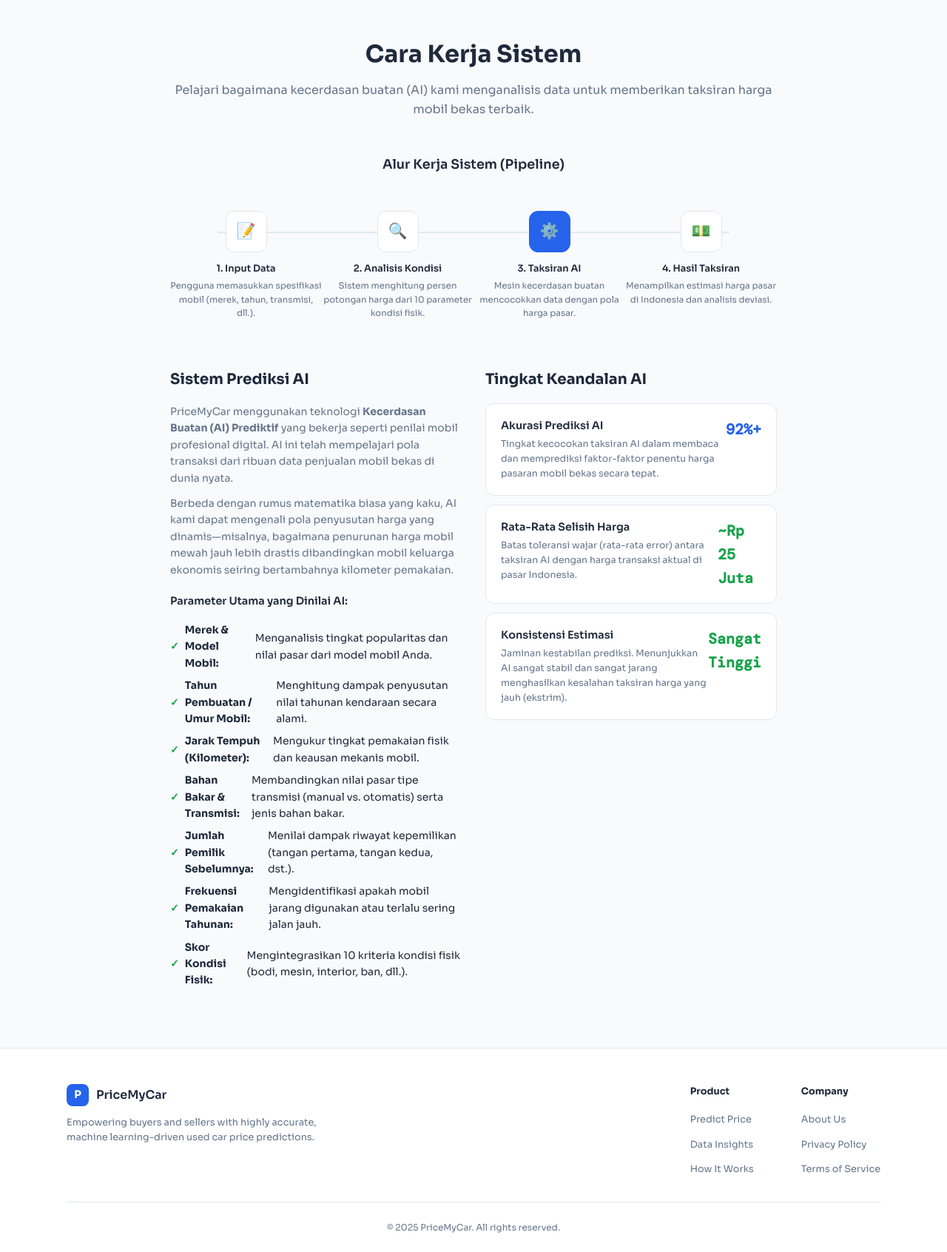
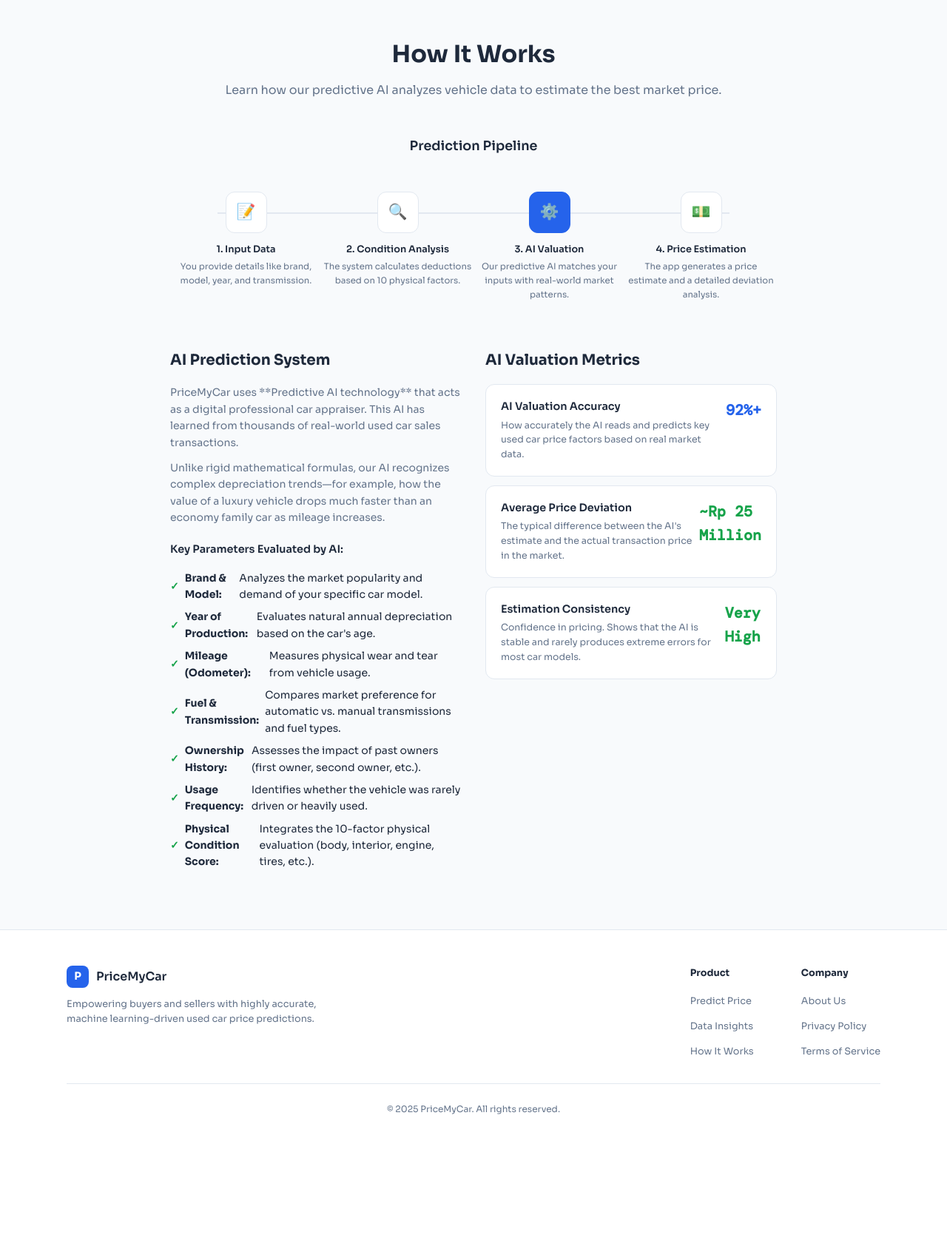
Before and after one commit to Pemula6798/web_app_pricemycar, a Flask app: page /model-info in a window 1280 px wide. Shown: the part 64-1756 px from the top of the page at 74% size. After the commit the page ends 1570 px from the top, so only its background shows below. Run offline with Flask 3, Linux system fonts and the light colour scheme.

Commit message:
Translate all Indonesian text to English for app UI, warnings, and README

```diff
--- a/web_app/templates/model_info.html
+++ b/web_app/templates/model_info.html
@@ -2,46 +2,46 @@
 {% block title %}Model Info - PriceMyCar{% endblock %}
 {% block content %}
 <section class="model-page">
-  <h1>Cara Kerja Sistem</h1>
-  <p class="section-sub">Pelajari bagaimana kecerdasan buatan (AI) kami menganalisis data untuk memberikan taksiran harga mobil bekas terbaik.</p>
+  <h1>How It Works</h1>
+  <p class="section-sub">Learn how our predictive AI analyzes vehicle data to estimate the best market price.</p>
 
-  <h2 style="margin-top:40px;font-size:1.1rem;font-weight:600">Alur Kerja Sistem (Pipeline)</h2>
+  <h2 style="margin-top:40px;font-size:1.1rem;font-weight:600">Prediction Pipeline</h2>
   <div class="pipeline">
-    <div class="pipe-step"><div class="pipe-icon">📝</div><h4>1. Input Data</h4><p>Pengguna memasukkan spesifikasi mobil (merek, tahun, transmisi, dll.).</p></div>
-    <div class="pipe-step"><div class="pipe-icon">🔍</div><h4>2. Analisis Kondisi</h4><p>Sistem menghitung persen potongan harga dari 10 parameter kondisi fisik.</p></div>
-    <div class="pipe-step active"><div class="pipe-icon" style="color:#fff">⚙️</div><h4>3. Taksiran AI</h4><p>Mesin kecerdasan buatan mencocokkan data dengan pola harga pasar.</p></div>
-    <div class="pipe-step"><div class="pipe-icon">💵</div><h4>4. Hasil Taksiran</h4><p>Menampilkan estimasi harga pasar di Indonesia dan analisis deviasi.</p></div>
+    <div class="pipe-step"><div class="pipe-icon">📝</div><h4>1. Input Data</h4><p>You provide details like brand, model, year, and transmission.</p></div>
+    <div class="pipe-step"><div class="pipe-icon">🔍</div><h4>2. Condition Analysis</h4><p>The system calculates deductions based on 10 physical factors.</p></div>
+    <div class="pipe-step active"><div class="pipe-icon" style="color:#fff">⚙️</div><h4>3. AI Valuation</h4><p>Our predictive AI matches your inputs with real-world market patterns.</p></div>
+    <div class="pipe-step"><div class="pipe-icon">💵</div><h4>4. Price Estimation</h4><p>The app generates a price estimate and a detailed deviation analysis.</p></div>
   </div>
 
   <div class="algo-metrics">
     <div class="algo-section">
-      <h2>Sistem Prediksi AI</h2>
-      <p>PriceMyCar menggunakan teknologi <strong>Kecerdasan Buatan (AI) Prediktif</strong> yang bekerja seperti penilai mobil profesional digital. AI ini telah mempelajari pola transaksi dari ribuan data penjualan mobil bekas di dunia nyata.</p>
-      <p>Berbeda dengan rumus matematika biasa yang kaku, AI kami dapat mengenali pola penyusutan harga yang dinamis—misalnya, bagaimana penurunan harga mobil mewah jauh lebih drastis dibandingkan mobil keluarga ekonomis seiring bertambahnya kilometer pemakaian.</p>
-      <h3 style="margin-top:20px;font-size:.9rem;font-weight:600">Parameter Utama yang Dinilai AI:</h3>
+      <h2>AI Prediction System</h2>
+      <p>PriceMyCar uses **Predictive AI technology** that acts as a digital professional car appraiser. This AI has learned from thousands of real-world used car sales transactions.</p>
+      <p>Unlike rigid mathematical formulas, our AI recognizes complex depreciation trends—for example, how the value of a luxury vehicle drops much faster than an economy family car as mileage increases.</p>
+      <h3 style="margin-top:20px;font-size:.9rem;font-weight:600">Key Parameters Evaluated by AI:</h3>
       <ul class="feature-list">
-        <li><strong>Merek &amp; Model Mobil:</strong> Menganalisis tingkat popularitas dan nilai pasar dari model mobil Anda.</li>
-        <li><strong>Tahun Pembuatan / Umur Mobil:</strong> Menghitung dampak penyusutan nilai tahunan kendaraan secara alami.</li>
-        <li><strong>Jarak Tempuh (Kilometer):</strong> Mengukur tingkat pemakaian fisik dan keausan mekanis mobil.</li>
-        <li><strong>Bahan Bakar &amp; Transmisi:</strong> Membandingkan nilai pasar tipe transmisi (manual vs. otomatis) serta jenis bahan bakar.</li>
-        <li><strong>Jumlah Pemilik Sebelumnya:</strong> Menilai dampak riwayat kepemilikan (tangan pertama, tangan kedua, dst.).</li>
-        <li><strong>Frekuensi Pemakaian Tahunan:</strong> Mengidentifikasi apakah mobil jarang digunakan atau terlalu sering jalan jauh.</li>
-        <li><strong>Skor Kondisi Fisik:</strong> Mengintegrasikan 10 kriteria kondisi fisik (bodi, mesin, interior, ban, dll.).</li>
+        <li><strong>Brand &amp; Model:</strong> Analyzes the market popularity and demand of your specific car model.</li>
+        <li><strong>Year of Production:</strong> Evaluates natural annual depreciation based on the car's age.</li>
+        <li><strong>Mileage (Odometer):</strong> Measures physical wear and tear from vehicle usage.</li>
+        <li><strong>Fuel &amp; Transmission:</strong> Compares market preference for automatic vs. manual transmissions and fuel types.</li>
+        <li><strong>Ownership History:</strong> Assesses the impact of past owners (first owner, second owner, etc.).</li>
+        <li><strong>Usage Frequency:</strong> Identifies whether the vehicle was rarely driven or heavily used.</li>
+        <li><strong>Physical Condition Score:</strong> Integrates the 10-factor physical evaluation (body, interior, engine, tires, etc.).</li>
       </ul>
     </div>
     <div class="metrics-section">
-      <h2>Tingkat Keandalan AI</h2>
+      <h2>AI Valuation Metrics</h2>
       <div class="metric-row">
-        <div><div class="metric-name">Akurasi Prediksi AI</div><div class="metric-desc">Tingkat kecocokan taksiran AI dalam membaca dan memprediksi faktor-faktor penentu harga pasaran mobil bekas secara tepat.</div></div>
+        <div><div class="metric-name">AI Valuation Accuracy</div><div class="metric-desc">How accurately the AI reads and predicts key used car price factors based on real market data.</div></div>
         <div class="metric-val">92%+</div>
       </div>
       <div class="metric-row">
-        <div><div class="metric-name">Rata-Rata Selisih Harga</div><div class="metric-desc">Batas toleransi wajar (rata-rata error) antara taksiran AI dengan harga transaksi aktual di pasar Indonesia.</div></div>
-        <div class="metric-val" style="color:var(--green)">~Rp 25 Juta</div>
+        <div><div class="metric-name">Average Price Deviation</div><div class="metric-desc">The typical difference between the AI's estimate and the actual transaction price in the market.</div></div>
+        <div class="metric-val" style="color:var(--green)">~Rp 25 Million</div>
       </div>
       <div class="metric-row">
-        <div><div class="metric-name">Konsistensi Estimasi</div><div class="metric-desc">Jaminan kestabilan prediksi. Menunjukkan AI sangat stabil dan sangat jarang menghasilkan kesalahan taksiran harga yang jauh (ekstrim).</div></div>
-        <div class="metric-val" style="color:var(--green)">Sangat Tinggi</div>
+        <div><div class="metric-name">Estimation Consistency</div><div class="metric-desc">Confidence in pricing. Shows that the AI is stable and rarely produces extreme errors for most car models.</div></div>
+        <div class="metric-val" style="color:var(--green)">Very High</div>
       </div>
     </div>
   </div>
```
Also changed, not shown: web_app/templates/predict.html (+4 -4 lines), web_app/templates/result.html (+15 -15 lines), README.md, web_app/README.md.
